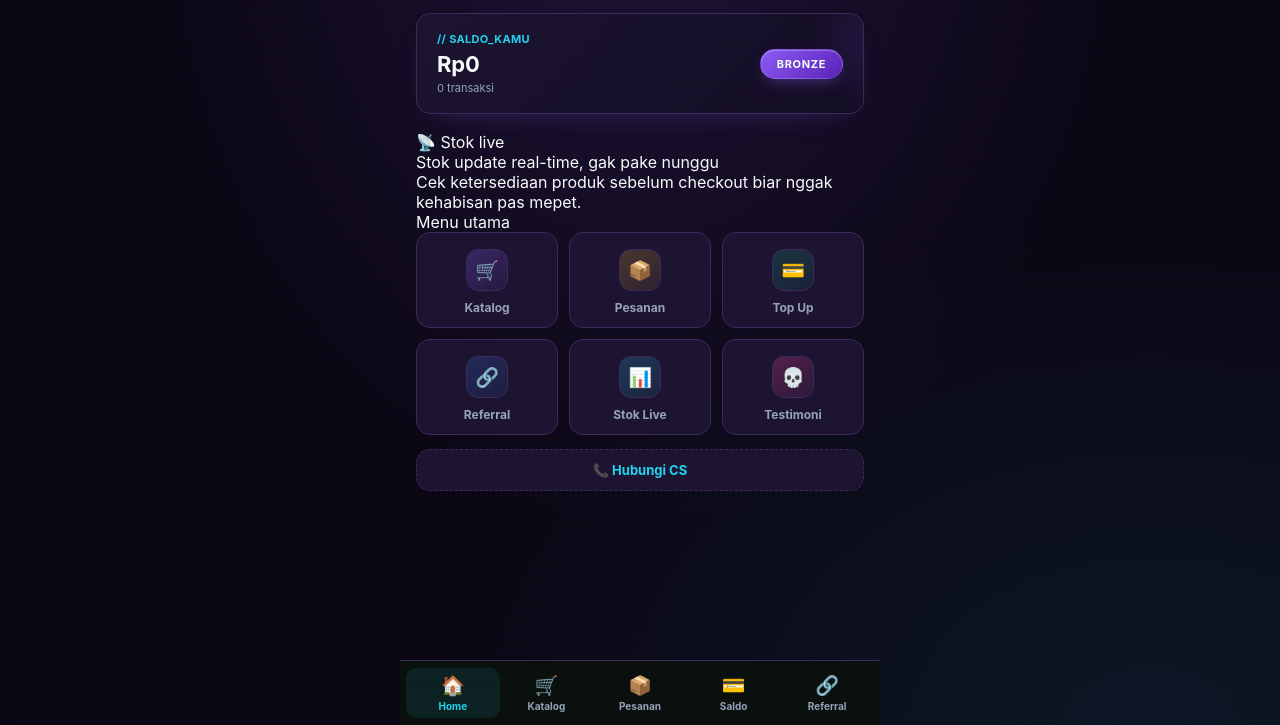
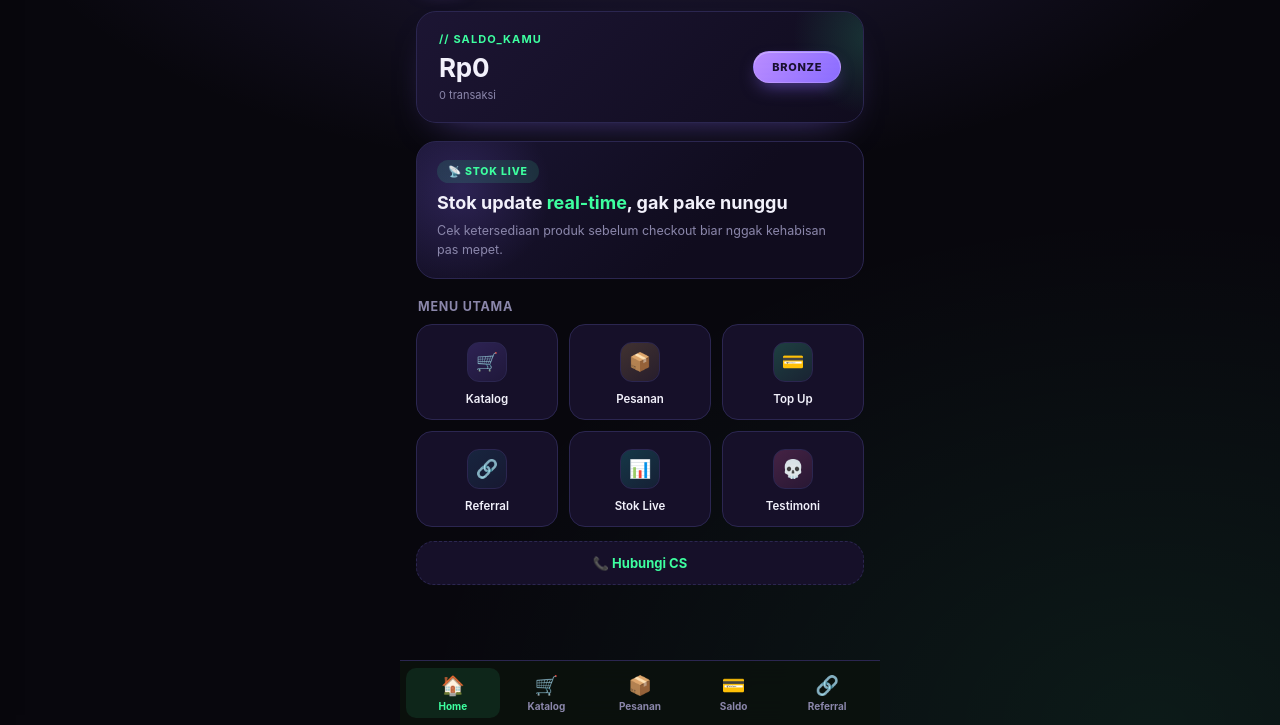
Before and after one commit to nadhifakomanghylam-ops/Got-anjing123, a website: page miniapp/index.html in a window 1280 px wide. Shown: the part 75-800 px from the top of the page. Drawn offline with Linux system fonts and the light colour scheme; no server answers.

Commit message:
Add files via upload

```diff
--- a/miniapp/style.css
+++ b/miniapp/style.css
@@ -1,19 +1,21 @@
 :root {
-  --bg: #0B0714;
-  --secondary-bg: #130D24;
-  --text: #F8FAFC;
-  --hint: #94A3B8;
-  --accent: #8B5CF6;
-  --accent-deep: #5B21B6;
-  --accent-2: #22D3EE;
-  --star: #FBBF24;
-  --accent-text: #F5F3FF;
-  --card: #1C1430;
-  --card-border: #3B2A5C;
-  --warn: #FBBF24;
-  --danger: #EF4444;
-  --success: #10B981;
-  --radius: 14px;
+  --bg: #08070d;
+  --secondary-bg: #130f22;
+  --text: #f2f1fb;
+  --hint: #8b87ab;
+  --accent: #3dffa0;
+  --accent-deep: #0f6e56;
+  --accent-2: #3dffa0;
+  --purple: #8b6dff;
+  --purple-bright: #b98cff;
+  --star: #f0c14b;
+  --accent-text: #04180d;
+  --card: #161029;
+  --card-border: #2b2650;
+  --warn: #eab84f;
+  --danger: #ef6a6a;
+  --success: #34d399;
+  --radius: 18px;
 }
 
 * { box-sizing: border-box; -webkit-tap-highlight-color: transparent; }
@@ -22,43 +24,37 @@
   margin: 0;
   padding: 0;
   background:
-    radial-gradient(ellipse at 50% -10%, rgba(139,92,246,0.16) 0%, transparent 55%),
-    radial-gradient(ellipse at 90% 100%, rgba(34,211,238,0.08) 0%, transparent 45%),
+    radial-gradient(1200px 600px at 50% -10%, rgba(139,109,255,0.20) 0%, transparent 55%),
+    radial-gradient(ellipse at 90% 100%, rgba(61,255,160,0.08) 0%, transparent 45%),
     var(--bg);
   background-attachment: fixed;
   color: var(--text);
-  font-family: 'Manrope', -apple-system, BlinkMacSystemFont, sans-serif;
+  font-family: 'Inter', 'Segoe UI', -apple-system, sans-serif;
   overscroll-behavior-y: none;
   position: relative;
 }
 
-/* subtle ambient shimmer overlay, replaces old CRT scanlines */
+/* CRT scanline overlay — sentuhan tipis banget, buat aksen doang */
 .scanlines {
   position: fixed; inset: 0; pointer-events: none; z-index: 999;
-  background: repeating-linear-gradient(to bottom, rgba(0,0,0,0) 0px, rgba(0,0,0,0) 3px, rgba(139,92,246,0.03) 4px, rgba(0,0,0,0) 5px);
-  opacity: 0.35;
+  background: repeating-linear-gradient(to bottom, rgba(0,0,0,0) 0px, rgba(0,0,0,0) 3px, rgba(0,0,0,0.05) 4px, rgba(0,0,0,0) 5px);
+  opacity: 0.18;
   mix-blend-mode: overlay;
-  animation: flicker 8s infinite;
-}
-@keyframes flicker {
-  0%, 96%, 100% { opacity: 0.35; }
-  97% { opacity: 0.15; }
-  98% { opacity: 0.4; }
 }
 
-#app { padding: 16px 16px 96px; min-height: 100vh; max-width: 480px; margin: 0 auto; position: relative; }
+#app { padding: 18px 16px 100px; min-height: 100vh; max-width: 480px; margin: 0 auto; position: relative; }
 
 /* PENDING BANNER */
 .pending-banner {
   display: flex; align-items: center; justify-content: space-between; gap: 10px;
-  background: linear-gradient(135deg, rgba(251,191,36,0.12), rgba(251,191,36,0.04));
-  border: 1px solid rgba(251,191,36,0.4);
+  background: linear-gradient(135deg, rgba(234,184,79,0.12), rgba(234,184,79,0.04));
+  border: 1px solid rgba(234,184,79,0.4);
   color: #f3d38a;
   border-radius: var(--radius);
   padding: 10px 12px;
   font-size: 12px;
   margin-bottom: 14px;
-  box-shadow: 0 4px 16px -8px rgba(251,191,36,0.35);
+  box-shadow: 0 4px 16px -8px rgba(234,184,79,0.35);
 }
 .pending-banner.hidden { display: none; }
 .btn-mini {
@@ -77,38 +73,38 @@
 }
 .admin-dots {
   position: absolute; left: -6px; top: -10px;
-  background: var(--card); border: 1px solid var(--card-border); color: var(--accent-2);
+  background: var(--card); border: 1px solid var(--card-border); color: var(--purple-bright);
   width: 30px; height: 30px; border-radius: 10px; font-size: 18px; font-weight: 900;
   cursor: pointer; line-height: 1; display: flex; align-items: center; justify-content: center;
-  box-shadow: 0 0 10px -4px rgba(34,211,238,0.4);
+  box-shadow: 0 0 10px -4px rgba(139,109,255,0.5);
 }
 .admin-dots.hidden { display: none; }
 .store-avatar {
-  width: 56px; height: 56px;
-  border-radius: var(--radius);
-  background: linear-gradient(145deg, #2E1A5580, #13092480);
+  width: 52px; height: 52px;
+  border-radius: 14px;
+  background: linear-gradient(155deg, #241f45, #120e22);
   border: 1px solid var(--card-border);
   flex-shrink: 0;
   display: flex;
   align-items: center;
   justify-content: center;
   overflow: hidden;
-  font-size: 24px;
-  box-shadow: 0 0 16px -8px rgba(139,92,246,0.5) inset;
+  font-size: 22px;
+  box-shadow: 0 0 18px -6px rgba(139,109,255,0.5);
 }
 .store-photo {
   width: 100%; height: 100%;
   object-fit: cover;
 }
 .store-info h1 {
-  font-family: 'Space Grotesk', 'Manrope', sans-serif;
+  font-family: 'Creepster', cursive;
   font-size: 21px;
-  font-weight: 700;
-  margin: 0 0 3px;
-  letter-spacing: 0.01em;
+  font-weight: 400;
+  margin: 0 0 2px;
+  letter-spacing: 0.02em;
   line-height: 1.15;
   color: var(--text);
-  text-shadow: 0 0 14px rgba(139,92,246,0.45);
+  text-shadow: 0 0 14px rgba(61,255,160,0.4);
 }
 .store-info p {
   font-size: 12px;
@@ -124,48 +120,90 @@
 /* BALANCE CARD */
 .balance-card {
   position: relative;
-  background: linear-gradient(135deg, #1C1430 0%, #130D24 100%);
+  background: linear-gradient(135deg, #1c1533 0%, #100c1e 100%);
   border: 1px solid var(--card-border);
-  border-radius: var(--radius);
-  padding: 18px 20px;
+  border-radius: 20px;
+  padding: 20px 22px;
   display: flex;
   align-items: center;
   justify-content: space-between;
   margin-bottom: 18px;
   overflow: hidden;
-  box-shadow: 0 10px 30px -20px rgba(139,92,246,0.5);
+  box-shadow: 0 16px 40px -24px rgba(139,109,255,0.6);
 }
 .balance-card::before {
   content: '';
   position: absolute;
-  top: -40%; right: -20%;
-  width: 140px; height: 140px;
-  background: radial-gradient(circle, rgba(139,92,246,0.14), transparent 70%);
+  top: -50%; right: -20%;
+  width: 160px; height: 160px;
+  background: radial-gradient(circle, rgba(61,255,160,0.16), transparent 70%);
   pointer-events: none;
 }
-.balance-label { font-size: 11px; color: var(--accent-2); margin-bottom: 5px; font-weight: 700; letter-spacing: 0.03em; }
-.balance-amount { font-size: 22px; font-weight: 700; letter-spacing: -0.01em; color: var(--text); }
+.balance-label { font-size: 11px; color: var(--accent); margin-bottom: 6px; font-weight: 700; letter-spacing: 0.1em; text-transform: uppercase; }
+.balance-amount { font-size: 26px; font-weight: 700; letter-spacing: -0.01em; color: var(--text); }
 .tier-badge {
   position: relative;
-  background: linear-gradient(135deg, var(--accent) 0%, var(--accent-deep) 100%);
-  color: #f3fff6;
+  background: linear-gradient(120deg, var(--purple-bright), var(--purple));
+  color: #1a1030;
   font-size: 11px;
-  font-weight: 700;
-  padding: 7px 16px;
+  font-weight: 800;
+  padding: 8px 18px;
   border-radius: 999px;
   text-transform: uppercase;
   letter-spacing: 0.06em;
-  box-shadow: 0 6px 16px -6px rgba(139,92,246,0.55), inset 0 1px 0 rgba(255,255,255,0.25);
+  box-shadow: 0 8px 18px -6px rgba(139,109,255,0.6), inset 0 1px 0 rgba(255,255,255,0.3);
   border: 1px solid rgba(255,255,255,0.12);
 }
-.tx-count { font-size: 11px; color: var(--hint); margin-top: 4px; }
+.tx-count { font-size: 11px; color: var(--hint); margin-top: 5px; }
 
 /* VIEWS */
 .view.hidden { display: none; }
 .view { animation: fadeIn 0.18s ease; }
 @keyframes fadeIn { from { opacity: 0; transform: translateY(4px); } to { opacity: 1; transform: translateY(0); } }
 
+/* PROMO BANNER (home) */
+.promo-banner {
+  position: relative;
+  background: linear-gradient(135deg, #1a1533, #100c1e 65%);
+  border: 1px solid var(--card-border);
+  border-radius: 20px;
+  padding: 18px 20px;
+  margin-bottom: 20px;
+  overflow: hidden;
+  display: flex;
+  flex-direction: column;
+  gap: 8px;
+}
+.promo-banner::after {
+  content: '';
+  position: absolute; top: -30%; left: -10%;
+  width: 180px; height: 180px;
+  background: radial-gradient(circle, rgba(139,109,255,0.18), transparent 70%);
+  pointer-events: none;
+}
+.promo-eyebrow {
+  position: relative; z-index: 1;
+  display: inline-flex; align-items: center; gap: 6px;
+  font-size: 10.5px; font-weight: 800; letter-spacing: 0.08em; text-transform: uppercase;
+  color: var(--accent); background: rgba(61,255,160,0.12);
+  width: fit-content; padding: 5px 11px; border-radius: 999px;
+}
+.promo-title {
+  position: relative; z-index: 1;
+  font-size: 18px; font-weight: 700; line-height: 1.3; color: var(--text);
+}
+.promo-title span { color: var(--accent); }
+.promo-sub {
+  position: relative; z-index: 1;
+  font-size: 12.5px; color: var(--hint); line-height: 1.5;
+}
+
 /* HOME QUICK GRID */
+.section-label {
+  font-size: 12.5px; font-weight: 700; color: var(--hint);
+  text-transform: uppercase; letter-spacing: 0.06em;
+  margin: 4px 2px 10px;
+}
 .quick-grid {
   display: grid;
   grid-template-columns: repeat(3, 1fr);
@@ -174,39 +212,39 @@
 .quick-btn {
   background: var(--card);
   border: 1px solid var(--card-border);
-  border-radius: var(--radius);
+  border-radius: 16px;
   color: var(--text);
-  padding: 16px 6px 12px;
+  padding: 17px 6px 13px;
   display: flex;
   flex-direction: column;
   align-items: center;
-  gap: 9px;
+  gap: 10px;
   cursor: pointer;
   transition: transform 0.12s ease, border-color 0.12s ease;
   font-family: inherit;
 }
-.quick-btn:active { border-color: var(--accent); }
+.quick-btn:active { border-color: var(--purple); }
 .icon-circle {
-  width: 42px; height: 42px;
+  width: 40px; height: 40px;
   border-radius: 12px;
   display: flex;
   align-items: center;
   justify-content: center;
-  font-size: 19px;
+  font-size: 18px;
   border: 1px solid var(--card-border);
 }
-.quick-btn[data-color="blue"] .icon-circle { background: linear-gradient(145deg, #3B82F633, #3B82F614); }
-.quick-btn[data-color="amber"] .icon-circle { background: linear-gradient(145deg, #FBBF2433, #FBBF2414); }
-.quick-btn[data-color="green"] .icon-circle { background: linear-gradient(145deg, #10B98133, #10B98114); }
-.quick-btn[data-color="purple"] .icon-circle { background: linear-gradient(145deg, #8B5CF644, #8B5CF614); }
-.quick-btn[data-color="cyan"] .icon-circle { background: linear-gradient(145deg, #22D3EE33, #22D3EE14); }
-.quick-btn[data-color="pink"] .icon-circle { background: linear-gradient(145deg, #EC489944, #EC489914); }
-.quick-btn span:last-child { font-size: 12px; color: var(--hint); font-weight: 700; }
+.quick-btn[data-color="blue"] .icon-circle { background: linear-gradient(145deg, #1f7a9633, #1f7a9614); }
+.quick-btn[data-color="amber"] .icon-circle { background: linear-gradient(145deg, #eab84f33, #eab84f14); }
+.quick-btn[data-color="green"] .icon-circle { background: linear-gradient(145deg, #3dffa033, #3dffa014); }
+.quick-btn[data-color="purple"] .icon-circle { background: linear-gradient(145deg, #8b6dff33, #8b6dff14); }
+.quick-btn[data-color="cyan"] .icon-circle { background: linear-gradient(145deg, #12d5c033, #12d5c014); }
+.quick-btn[data-color="pink"] .icon-circle { background: linear-gradient(145deg, #ff6db033, #ff6db014); }
+.quick-btn span:last-child { font-size: 11.5px; color: var(--text); font-weight: 600; }
 .quick-btn:active { transform: scale(0.94); }
 
 .btn-cs-float {
   margin-top: 14px; width: 100%; background: var(--card); border: 1px dashed var(--card-border);
-  color: var(--accent-2); border-radius: var(--radius); padding: 12px; font-size: 13px; font-weight: 700;
+  color: var(--accent); border-radius: var(--radius); padding: 13px; font-size: 13px; font-weight: 700;
   cursor: pointer; font-family: inherit;
 }
 
@@ -262,8 +300,8 @@
   border: 1px solid transparent;
   box-shadow: inset 0 1px 0 rgba(255,255,255,0.08);
 }
-.stock-pill.in { background: linear-gradient(135deg, rgba(16,185,129,0.16), rgba(16,185,129,0.05)); color: var(--success); border-color: rgba(16,185,129,0.35); }
-.stock-pill.out { background: linear-gradient(135deg, rgba(239,68,68,0.14), rgba(239,68,68,0.05)); color: var(--danger); border-color: rgba(239,68,68,0.3); }
+.stock-pill.in { background: linear-gradient(135deg, rgba(52,211,153,0.16), rgba(52,211,153,0.05)); color: var(--success); border-color: rgba(52,211,153,0.35); }
+.stock-pill.out { background: linear-gradient(135deg, rgba(239,106,106,0.14), rgba(239,106,106,0.05)); color: var(--danger); border-color: rgba(239,106,106,0.3); }
 .empty-state { text-align: center; color: var(--hint); padding: 50px 10px; font-size: 13.5px; grid-column: 1 / -1; }
 
 /* PRODUCT GRID (katalog — card ala referensi) */
@@ -283,7 +321,7 @@
   position: relative;
   width: 100%;
   aspect-ratio: 1 / 1;
-  background: linear-gradient(145deg, #241639, #0F0919);
+  background: linear-gradient(145deg, #10201a, #0a120e);
   display: flex; align-items: center; justify-content: center;
   overflow: hidden;
 }
@@ -295,8 +333,8 @@
   letter-spacing: 0.02em; border: 1px solid transparent; backdrop-filter: blur(4px);
   box-shadow: inset 0 1px 0 rgba(255,255,255,0.12), 0 2px 8px -2px rgba(0,0,0,0.4);
 }
-.grid-stock-pill.in { background: rgba(15,45,30,0.88); color: var(--success); border-color: rgba(16,185,129,0.45); }
-.grid-stock-pill.out { background: rgba(45,15,15,0.88); color: var(--danger); border-color: rgba(239,68,68,0.4); }
+.grid-stock-pill.in { background: rgba(15,45,30,0.88); color: var(--success); border-color: rgba(52,211,153,0.45); }
+.grid-stock-pill.out { background: rgba(45,15,15,0.88); color: var(--danger); border-color: rgba(239,106,106,0.4); }
 .grid-body { padding: 10px 11px 12px; display: flex; flex-direction: column; gap: 5px; }
 .grid-name {
   font-size: 12.5px; font-weight: 700; color: var(--text); line-height: 1.3;
@@ -304,7 +342,7 @@
 }
 .grid-price { font-size: 13.5px; font-weight: 800; color: var(--accent-2); }
 .grid-stars { font-size: 11px; color: var(--star); letter-spacing: 1px; }
-.grid-stars .empty { color: #372952; }
+.grid-stars .empty { color: #2a3830; }
 .grid-buy-btn {
   margin-top: 4px; width: 100%; background: linear-gradient(135deg, var(--accent), var(--accent-deep));
   color: #f3fff6; border: none; border-radius: 9px; padding: 8px; font-size: 11.5px; font-weight: 700;
@@ -319,14 +357,14 @@
 .detail-price { font-size: 18px; color: var(--accent-2); font-weight: 700; }
 .detail-note { font-size: 13px; color: var(--hint); line-height: 1.55; background: var(--card); border: 1px solid var(--card-border); border-radius: var(--radius); padding: 12px 14px; }
 .detail-stars { font-size: 14px; color: var(--star); letter-spacing: 2px; }
-.detail-stars .empty { color: #372952; }
+.detail-stars .empty { color: #2a3830; }
 .detail-rating-count { font-size: 11px; color: var(--hint); letter-spacing: 0; margin-left: 4px; }
 .buy-btn-group { display: flex; flex-direction: column; gap: 9px; }
 .btn-saldo {
   background: linear-gradient(135deg, var(--accent), var(--accent-deep));
   color: #f3fff6; border: 1px solid rgba(255,255,255,0.1); border-radius: var(--radius);
   padding: 14px; font-size: 14px; font-weight: 700; cursor: pointer; width: 100%;
-  box-shadow: 0 8px 20px -10px rgba(139,92,246,0.55), inset 0 1px 0 rgba(255,255,255,0.15); font-family: inherit; letter-spacing: 0.02em;
+  box-shadow: 0 8px 20px -10px rgba(61,255,160,0.55), inset 0 1px 0 rgba(255,255,255,0.15); font-family: inherit; letter-spacing: 0.02em;
 }
 .btn-saldo:active { transform: scale(0.98); }
 .btn-saldo:disabled, .btn-primary:disabled { opacity: 0.4; cursor: not-allowed; }
@@ -350,21 +388,21 @@
 .qty-controls { display: flex; align-items: center; gap: 8px; }
 .qty-btn {
   width: 32px; height: 32px; border-radius: 10px; border: 1px solid var(--card-border);
-  background: #160F28; color: var(--accent-2); font-size: 17px; font-weight: 800; cursor: pointer;
+  background: #101a13; color: var(--accent-2); font-size: 17px; font-weight: 800; cursor: pointer;
   display: flex; align-items: center; justify-content: center; font-family: inherit;
 }
 .qty-btn:active { border-color: var(--accent); transform: scale(0.92); }
 .qty-input {
-  width: 52px; text-align: center; background: #160F28; border: 1px solid var(--card-border); border-radius: 10px;
+  width: 52px; text-align: center; background: #101a13; border: 1px solid var(--card-border); border-radius: 10px;
   color: var(--text); font-size: 14px; padding: 6px 2px; font-family: inherit;
 }
 .qty-sub { font-size: 11px; color: var(--hint); text-align: right; }
 
 /* BUTTONS */
 .btn-primary {
-  background: linear-gradient(135deg, #160F28, #0F0919);
+  background: linear-gradient(135deg, #101a13, #0a120d);
   color: var(--accent-2);
-  border: 1px solid rgba(34,211,238,0.4);
+  border: 1px solid rgba(61,255,160,0.4);
   border-radius: var(--radius);
   padding: 14px;
   font-size: 14px;
@@ -390,9 +428,9 @@
 .order-top { display: flex; justify-content: space-between; align-items: center; margin-bottom: 5px; gap: 8px; }
 .order-id { font-size: 13px; font-weight: 700; color: var(--text); }
 .order-status { font-size: 10.5px; font-weight: 800; padding: 4px 10px; border-radius: 999px; text-transform: uppercase; white-space: nowrap; }
-.order-status.pending { background: rgba(251,191,36,0.14); color: var(--warn); }
-.order-status.done, .order-status.approved, .order-status.paid { background: rgba(16,185,129,0.12); color: var(--success); }
-.order-status.rejected, .order-status.expired, .order-status.cancelled { background: rgba(239,68,68,0.14); color: var(--danger); }
+.order-status.pending { background: rgba(234,184,79,0.14); color: var(--warn); }
+.order-status.done, .order-status.approved, .order-status.paid { background: rgba(52,211,153,0.12); color: var(--success); }
+.order-status.rejected, .order-status.expired, .order-status.cancelled { background: rgba(239,106,106,0.14); color: var(--danger); }
 .order-meta { font-size: 12px; color: var(--hint); }
 .order-rate-btn {
   margin-top: 9px; width: 100%; background: transparent; border: 1px dashed var(--accent-2); color: var(--accent-2);
@@ -465,7 +503,7 @@
   font-family: inherit;
 }
 .nav-btn span { font-size: 10px; font-weight: 700; }
-.nav-btn.active { color: var(--accent-2); background: rgba(34,211,238,0.09); }
+.nav-btn.active { color: var(--accent-2); background: rgba(61,255,160,0.09); }
 
 .loading-spinner {
   text-align: center; padding: 36px; color: var(--hint); font-size: 13px;
@@ -494,14 +532,14 @@
 .qris-action-row { display: flex; gap: 8px; width: 100%; }
 .btn-download-qris {
   flex: 1; display: inline-flex; align-items: center; justify-content: center; gap: 6px;
-  background: rgba(34,211,238,0.08); border: 1px solid rgba(34,211,238,0.35); color: var(--accent-2);
+  background: rgba(61,255,160,0.08); border: 1px solid rgba(61,255,160,0.35); color: var(--accent-2);
   border-radius: 10px; padding: 10px 12px; font-size: 12px; font-weight: 700;
   cursor: pointer; text-decoration: none; font-family: inherit;
 }
 .btn-download-qris:active { transform: scale(0.96); }
 .btn-cancel-tx {
   flex: 1; display: inline-flex; align-items: center; justify-content: center; gap: 6px;
-  background: rgba(239,68,68,0.08); border: 1px solid rgba(239,68,68,0.3); color: var(--danger);
+  background: rgba(239,106,106,0.08); border: 1px solid rgba(239,106,106,0.3); color: var(--danger);
   border-radius: 10px; padding: 10px 12px; font-size: 12px; font-weight: 700;
   cursor: pointer; font-family: inherit;
 }
@@ -530,14 +568,14 @@
   background: var(--card); border: 1px solid var(--card-border); border-radius: 18px 18px 0 0;
   padding: 22px 18px calc(22px + env(safe-area-inset-bottom)); width: 100%; max-width: 480px;
   display: flex; flex-direction: column; gap: 14px;
-  box-shadow: 0 -10px 30px -14px rgba(139,92,246,0.25);
+  box-shadow: 0 -10px 30px -14px rgba(61,255,160,0.25);
 }
 .modal-title { font-size: 15px; font-weight: 700; color: var(--text); }
 .star-picker { display: flex; gap: 8px; justify-content: center; font-size: 30px; }
-.star-picker span { color: #372952; cursor: pointer; transition: color 0.1s ease; }
-.star-picker span.active { color: var(--star); text-shadow: 0 0 8px rgba(251,191,36,0.5); }
+.star-picker span { color: #2a3830; cursor: pointer; transition: color 0.1s ease; }
+.star-picker span.active { color: var(--star); text-shadow: 0 0 8px rgba(240,193,75,0.5); }
 .rating-comment {
-  width: 100%; min-height: 70px; background: #160F28; border: 1px solid var(--card-border); border-radius: var(--radius);
+  width: 100%; min-height: 70px; background: #101a13; border: 1px solid var(--card-border); border-radius: var(--radius);
   color: var(--text); font-size: 13px; padding: 10px; resize: vertical; font-family: inherit;
 }
 .modal-actions { display: flex; gap: 10px; }
@@ -549,7 +587,7 @@
 .drawer-overlay.hidden { display: none; }
 .admin-drawer {
   position: fixed; top: 0; left: -320px; bottom: 0; width: 300px; z-index: 301;
-  background: #0F0A1E; border-right: 1px solid var(--card-border);
+  background: #090f0b; border-right: 1px solid var(--card-border);
   transition: left 0.22s ease;
   display: flex; flex-direction: column;
   box-shadow: 10px 0 30px -10px rgba(0,0,0,0.7);
@@ -574,10 +612,10 @@
 .admin-card-title { font-size: 12.5px; font-weight: 700; color: var(--text); margin-bottom: 8px; }
 .admin-field-row { display: flex; align-items: center; gap: 8px; margin-bottom: 6px; }
 .admin-field-row label { font-size: 10.5px; color: var(--hint); width: 62px; flex-shrink: 0; }
-.admin-field-row input { flex: 1; background: #160F28; border: 1px solid var(--card-border); border-radius: 8px; color: var(--text); padding: 6px 8px; font-size: 12px; font-family: inherit; }
+.admin-field-row input { flex: 1; background: #101a13; border: 1px solid var(--card-border); border-radius: 8px; color: var(--text); padding: 6px 8px; font-size: 12px; font-family: inherit; }
 .admin-save-btn { margin-top: 4px; width: 100%; background: linear-gradient(135deg, var(--accent), var(--accent-deep)); color: #f3fff6; border: none; border-radius: 9px; padding: 8px; font-size: 11.5px; font-weight: 700; cursor: pointer; font-family: inherit; }
 .admin-label { font-size: 11px; color: var(--hint); display: block; margin: 10px 0 5px; }
-.admin-input { width: 100%; background: #160F28; border: 1px solid var(--card-border); border-radius: 10px; color: var(--text); padding: 9px 10px; font-size: 12.5px; font-family: inherit; }
+.admin-input { width: 100%; background: #101a13; border: 1px solid var(--card-border); border-radius: 10px; color: var(--text); padding: 9px 10px; font-size: 12.5px; font-family: inherit; }
 .admin-textarea { min-height: 70px; resize: vertical; }
 .admin-rating-top { display: flex; justify-content: space-between; align-items: center; }
 .admin-rating-del { background: none; border: none; color: var(--danger); font-size: 15px; cursor: pointer; }
@@ -585,7 +623,7 @@
 /* ADMIN: FOTO & DESKRIPSI PRODUK */
 .admin-photo-preview {
   width: 100%; aspect-ratio: 16/9; border-radius: 10px; border: 1px dashed var(--card-border);
-  background: #160F28; display: flex; align-items: center; justify-content: center; overflow: hidden;
+  background: #101a13; display: flex; align-items: center; justify-content: center; overflow: hidden;
   margin-bottom: 8px; color: var(--hint); font-size: 11px; cursor: pointer; position: relative;
 }
 .admin-photo-preview img { width: 100%; height: 100%; object-fit: cover; }
@@ -600,7 +638,7 @@
 .admin-btn-row .btn-secondary { padding: 10px; font-size: 12px; }
 .admin-tier-row { display: grid; grid-template-columns: repeat(2, 1fr); gap: 7px; }
 .tier-btn {
-  background: #160F28; border: 1px solid var(--card-border); color: var(--text); border-radius: 9px;
+  background: #101a13; border: 1px solid var(--card-border); color: var(--text); border-radius: 9px;
   padding: 8px; font-size: 11.5px; font-weight: 700; cursor: pointer; font-family: inherit;
 }
 .tier-btn.active, .tier-btn:active { border-color: var(--accent); color: var(--accent-2); }
@@ -608,7 +646,7 @@
 /* SALDO PURCHASE SUCCESS */
 .saldo-success-icon { font-size: 42px; }
 .saldo-success-detail {
-  width: 100%; background: #0F0919; border: 1px solid var(--card-border); border-radius: var(--radius);
+  width: 100%; background: #0a120d; border: 1px solid var(--card-border); border-radius: var(--radius);
   padding: 12px 14px; font-size: 12.5px; color: var(--text); line-height: 1.6; text-align: left;
   white-space: pre-wrap; word-break: break-word;
 }
```
